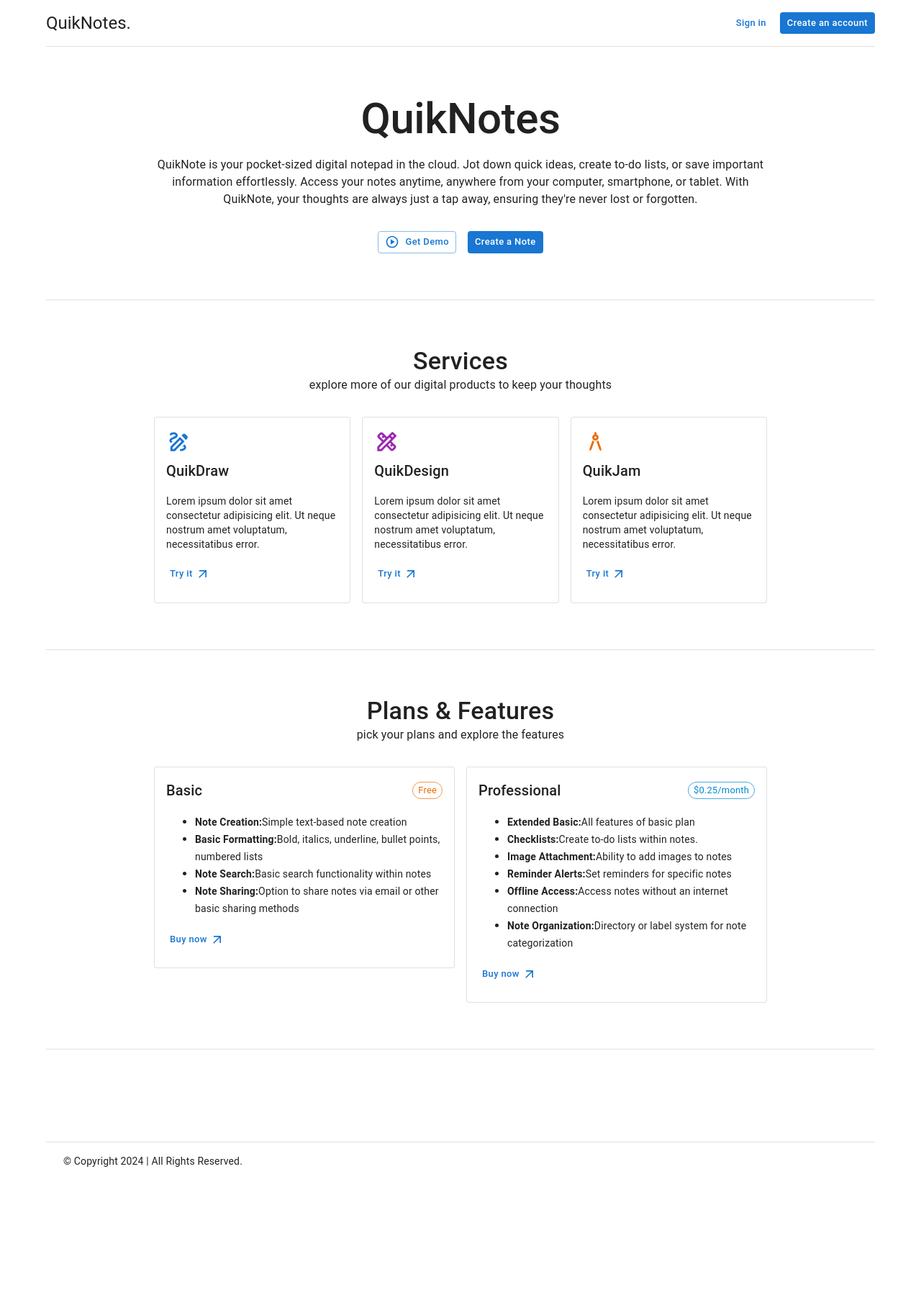
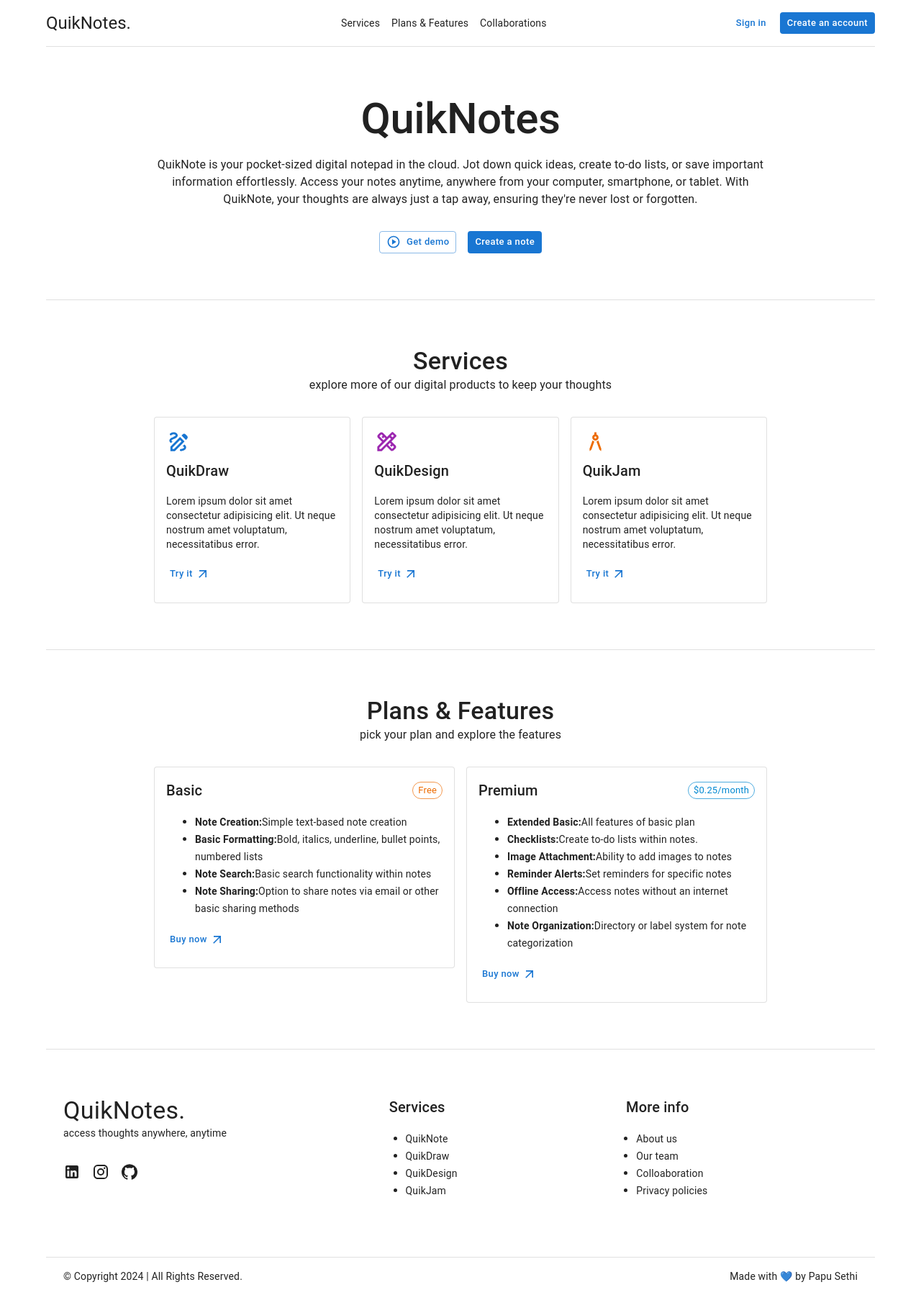
Before and after one commit to papusethi/quicknotes-ui, a React (Create React App) app: page / in a window 1280 px wide. Shown: the whole page at 72% size. Before the commit the page ends 1639 px from the top, so only its background shows below. Built offline with nearby package versions, Linux system fonts and the light colour scheme.

Commit message:
Completed footer section and enhancements

```diff
--- a/src/components/Header.tsx
+++ b/src/components/Header.tsx
@@ -11,7 +11,75 @@ const Header: React.FC = () => {
 			alignItems='center'
 		>
 			<Box>
-				<Typography variant='h5'>QuikNotes.</Typography>
+				<Typography
+					component='a'
+					href='/#'
+					variant='h5'
+					color='inherit'
+					sx={{ textDecoration: "none" }}
+				>
+					QuikNotes.
+				</Typography>
+			</Box>
+			<Box>
+				<ul
+					style={{
+						margin: 0,
+						listStyleType: "none",
+						display: "flex",
+						flexDirection: "row",
+						gap: 16,
+					}}
+				>
+					<li>
+						<Typography
+							component='a'
+							href='#services'
+							variant='body2'
+							color='inherit'
+							sx={{
+								textDecoration: "none",
+								"&:hover": {
+									textDecoration: "underline",
+								},
+							}}
+						>
+							Services
+						</Typography>
+					</li>
+					<li>
+						<Typography
+							component='a'
+							href='#plans-and-features'
+							variant='body2'
+							color='inherit'
+							sx={{
+								textDecoration: "none",
+								"&:hover": {
+									textDecoration: "underline",
+								},
+							}}
+						>
+							Plans & Features
+						</Typography>
+					</li>
+					<li>
+						<Typography
+							component='a'
+							href='#collaborations'
+							variant='body2'
+							color='inherit'
+							sx={{
+								textDecoration: "none",
+								"&:hover": {
+									textDecoration: "underline",
+								},
+							}}
+						>
+							Collaborations
+						</Typography>
+					</li>
+				</ul>
 			</Box>
 			<Box
 				display='flex'
--- a/src/pages/Home.tsx
+++ b/src/pages/Home.tsx
@@ -2,6 +2,9 @@ import ArchitectureOutlinedIcon from "@mui/icons-material/ArchitectureOutlined";
 import ArrowOutwardIcon from "@mui/icons-material/ArrowOutward";
 import DesignServicesOutlinedIcon from "@mui/icons-material/DesignServicesOutlined";
 import DrawOutlinedIcon from "@mui/icons-material/DrawOutlined";
+import GitHubIcon from "@mui/icons-material/GitHub";
+import InstagramIcon from "@mui/icons-material/Instagram";
+import LinkedInIcon from "@mui/icons-material/LinkedIn";
 import PlayCircleOutlinedIcon from "@mui/icons-material/PlayCircleOutlined";
 import {
 	Box,
@@ -20,6 +23,7 @@ const Home: React.FC = () => {
 	return (
 		<Container>
 			<Header />
+
 			<Divider />
 
 			{/* Hero section */}
@@ -41,10 +45,10 @@ const Home: React.FC = () => {
 								fontSize='small'
 								sx={{ marginRight: 1 }}
 							/>
-							Get Demo
+							Get demo
 						</Button>
 						<Button variant='contained' size='small' disableElevation>
-							Create a Note
+							Create a note
 						</Button>
 					</Box>
 				</Box>
@@ -53,7 +57,7 @@ const Home: React.FC = () => {
 			<Divider />
 
 			{/* Services section */}
-			<Container maxWidth='md'>
+			<Container maxWidth='md' id='services'>
 				<Box py={8}>
 					<Typography variant='h4' fontWeight={500} textAlign='center'>
 						Services
@@ -124,13 +128,13 @@ const Home: React.FC = () => {
 			<Divider />
 
 			{/* Pricing section */}
-			<Container maxWidth='md'>
+			<Container maxWidth='md' id='plans-and-features'>
 				<Box py={8}>
 					<Typography variant='h4' fontWeight={500} textAlign='center'>
 						Plans & Features
 					</Typography>
 					<Typography textAlign='center'>
-						pick your plans and explore the features
+						pick your plan and explore the features
 					</Typography>
 					<Box mt={4} display='flex' justifyContent='center' gap={2}>
 						<Box flex={1}>
@@ -225,7 +229,7 @@ const Home: React.FC = () => {
 										justifyContent='space-between'
 									>
 										<Typography variant='h6' fontWeight={500}>
-											Professional
+											Premium
 										</Typography>
 										<Chip
 											label='$0.25/month'
@@ -326,7 +330,224 @@ const Home: React.FC = () => {
 
 			{/* Footer section */}
 			<Container>
-				<Box py={8}></Box>
+				<Box py={8}>
+					<Box
+						display='flex'
+						flexDirection='row'
+						justifyContent='space-between'
+					>
+						<Box>
+							<Typography
+								component='a'
+								href='/#'
+								variant='h4'
+								color='inherit'
+								sx={{ textDecoration: "none" }}
+							>
+								QuikNotes.
+							</Typography>
+							<Typography variant='body2' textAlign='center'>
+								access thoughts anywhere, anytime
+							</Typography>
+
+							<Box
+								py={4}
+								display='flex'
+								flexDirection='row'
+								alignItems='center'
+								gap={2}
+							>
+								<Typography
+									component='a'
+									href='https://www.linkedin.com/in/papusethi'
+									title='Follow us on LinkedIn'
+									target='_blank'
+									referrerPolicy='no-referrer'
+									color='inherit'
+									sx={{
+										transition: "all 0.3s ease",
+										"&:hover": { transform: "scale(1.2)" },
+									}}
+								>
+									<LinkedInIcon />
+								</Typography>
+								<Typography
+									component='a'
+									href='https://www.instagram.com/_papusethi_'
+									title='Follow us on Instagram'
+									target='_blank'
+									referrerPolicy='no-referrer'
+									color='inherit'
+									sx={{
+										transition: "all 0.3s ease",
+										"&:hover": { transform: "scale(1.2)" },
+									}}
+								>
+									<InstagramIcon />
+								</Typography>
+								<Typography
+									component='a'
+									href='https://github.com/papusethi'
+									title='Follow us on Github'
+									target='_blank'
+									referrerPolicy='no-referrer'
+									color='inherit'
+									sx={{
+										transition: "all 0.3s ease",
+										"&:hover": { transform: "scale(1.2)" },
+									}}
+								>
+									<GitHubIcon />
+								</Typography>
+							</Box>
+						</Box>
+						<Box>
+							<Typography variant='h6' textAlign='center'>
+								Services
+							</Typography>
+							<ul>
+								<li>
+									<Typography
+										component='a'
+										href='#services'
+										variant='body2'
+										color='inherit'
+										sx={{
+											textDecoration: "none",
+											"&:hover": {
+												textDecoration: "underline",
+											},
+										}}
+									>
+										QuikNote
+									</Typography>
+								</li>
+								<li>
+									<Typography
+										component='a'
+										href='#services'
+										variant='body2'
+										color='inherit'
+										sx={{
+											textDecoration: "none",
+											"&:hover": {
+												textDecoration: "underline",
+											},
+										}}
+									>
+										QuikDraw
+									</Typography>
+								</li>
+
+								<li>
+									<Typography
+										component='a'
+										href='#services'
+										variant='body2'
+										color='inherit'
+										sx={{
+											textDecoration: "none",
+											"&:hover": {
+												textDecoration: "underline",
+											},
+										}}
+									>
+										QuikDesign
+									</Typography>
+								</li>
+								<li>
+									<Typography
+										component='a'
+										href='#services'
+										variant='body2'
+										color='inherit'
+										sx={{
+											textDecoration: "none",
+											"&:hover": {
+												textDecoration: "underline",
+											},
+										}}
+									>
+										QuikJam
+									</Typography>
+								</li>
+							</ul>
+						</Box>
+						<Box>
+							<Typography variant='h6' textAlign='center'>
+								More info
+							</Typography>
+							<ul>
+								<li>
+									<Typography
+										component='a'
+										href='#services'
+										variant='body2'
+										color='inherit'
+										sx={{
+											textDecoration: "none",
+											"&:hover": {
+												textDecoration: "underline",
+											},
+										}}
+									>
+										About us
+									</Typography>
+								</li>
+
+								<li>
+									<Typography
+										component='a'
+										href='#services'
+										variant='body2'
+										color='inherit'
+										sx={{
+											textDecoration: "none",
+											"&:hover": {
+												textDecoration: "underline",
+											},
+										}}
+									>
+										Our team
+									</Typography>
+								</li>
+								<li>
+									<Typography
+										component='a'
+										href='#services'
+										variant='body2'
+										color='inherit'
+										sx={{
+											textDecoration: "none",
+											"&:hover": {
+												textDecoration: "underline",
+											},
+										}}
+									>
+										Colloaboration
+									</Typography>
+								</li>
+								<li>
+									<Typography
+										component='a'
+										href='#services'
+										variant='body2'
+										color='inherit'
+										sx={{
+											textDecoration: "none",
+											"&:hover": {
+												textDecoration: "underline",
+											},
+										}}
+									>
+										Privacy policies
+									</Typography>
+								</li>
+							</ul>
+						</Box>
+						<Box></Box>
+					</Box>
+				</Box>
 			</Container>
 
 			<Divider />
@@ -334,9 +555,36 @@ const Home: React.FC = () => {
 			{/* Copyright section */}
 			<Container>
 				<Box py={2}>
-					<Typography variant='body2'>
-						&copy; Copyright 2024 | All Rights Reserved.
-					</Typography>
+					<Box
+						display='flex'
+						flexDirection='row'
+						justifyContent='space-between'
+						alignItems='center'
+					>
+						<Typography variant='body2'>
+							&copy; Copyright 2024 | All Rights Reserved.
+						</Typography>
+
+						<Typography variant='body2'>
+							Made with 💙 by{" "}
+							<Typography
+								variant='body2'
+								component='a'
+								href='https://papusethi.github.io/portfolio'
+								target='_blank'
+								referrerPolicy='no-referrer'
+								sx={{
+									color: "inherit",
+									textDecoration: "none",
+									"&:hover": {
+										textDecoration: "underline",
+									},
+								}}
+							>
+								Papu Sethi
+							</Typography>
+						</Typography>
+					</Box>
 				</Box>
 			</Container>
 		</Container>
```
